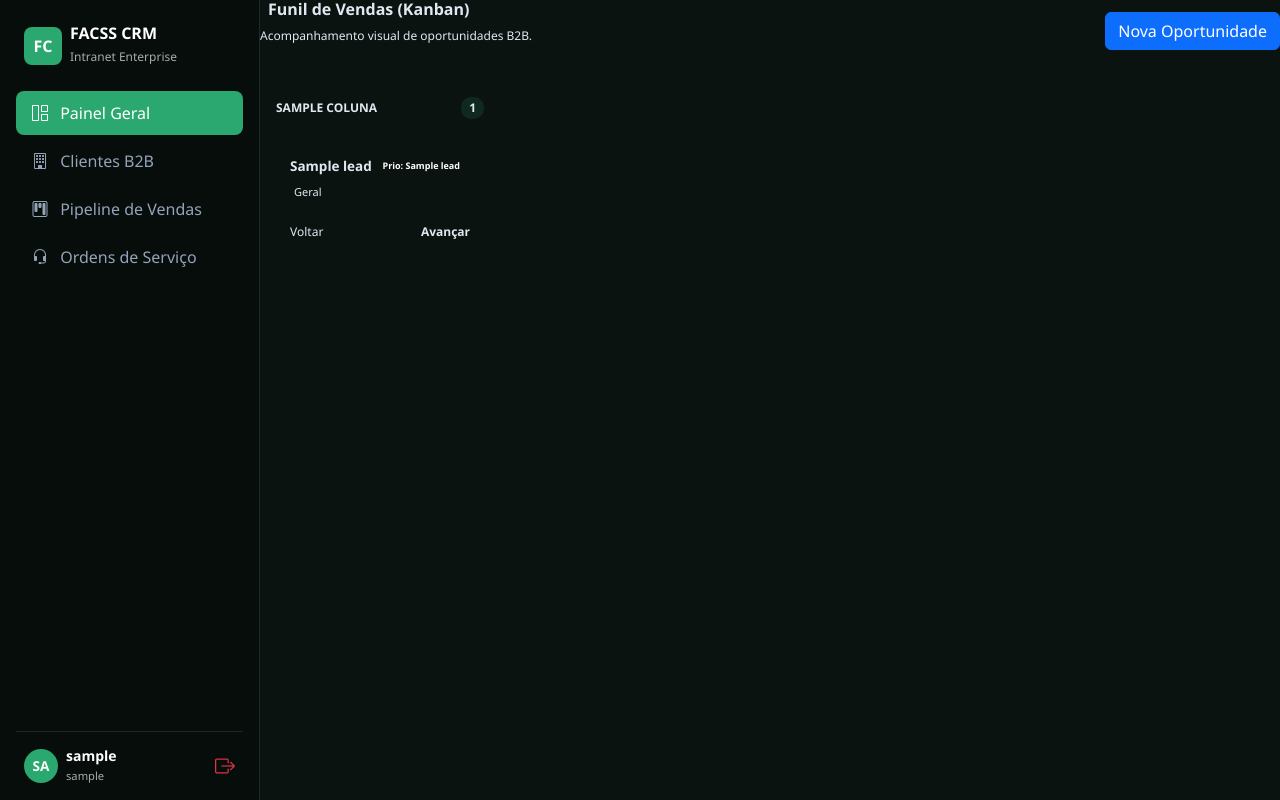
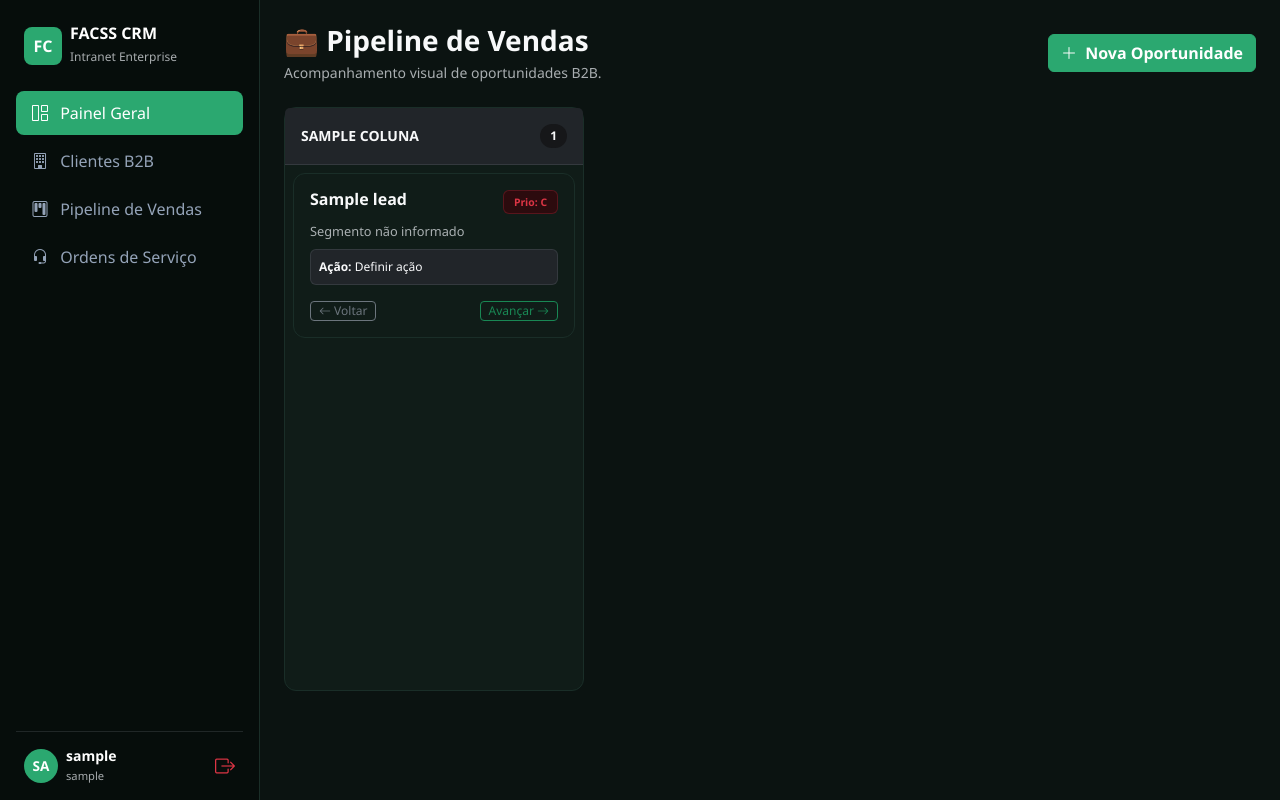
Before and after one commit to fjunioalves-18/facss-crm, a Flask app: template templates/pipeline_kanban.html in a window 1280 px wide. Run offline with Flask 3, Linux system fonts and the light colour scheme; the visitor is signed in with stand-in values (Sample User, id 1); tables that the repository leaves empty hold one stand-in row (values such as "Sample post"); the template is opened without the code that fills it: most values are stand-ins (such as "Sample title", 1, 10 or a date in 2020).

Commit message:
Fix layouts Kanban e scripts Chart.js no Dashboard

```diff
--- a/templates/pipeline_kanban.html
+++ b/templates/pipeline_kanban.html
@@ -1,50 +1,43 @@
 {% extends "base.html" %}
 {% block content %}
-<style>
-    .kanban-board { display: grid; grid-template-columns: repeat(5, 1fr); gap: 16px; overflow-x: auto; padding-bottom: 15px; }
-    .kanban-col { background: var(--bg-sidebar); border: 1px solid var(--border-color); border-radius: 14px; padding: 16px; display: flex; flex-direction: column; gap: 12px; min-width: 240px; }
-    .kanban-col-header { display: flex; justify-content: space-between; align-items: center; padding-bottom: 10px; border-bottom: 1px solid var(--border-color); font-size: 12px; font-weight: 700; color: var(--brand-green); text-transform: uppercase; }
-    .kanban-card { background: var(--bg-card); border: 1px solid var(--border-color); border-radius: 12px; padding: 14px; display: flex; flex-direction: column; gap: 8px; }
-</style>
-
-<div style="display: flex; justify-content: space-between; align-items: center; margin-bottom: 20px;">
+<div class="container-fluid p-4">
+    <div class="d-flex justify-content-between align-items-center mb-4">
         <div>
-        <h3 style="font-size: 16px; font-weight: 700; color: var(--text-main);"><i class="fa-solid fa-filter-circle-dollar" style="color: var(--brand-green); margin-right: 8px;"></i> Funil de Vendas (Kanban)</h3>
-        <p style="font-size: 12px; color: var(--text-muted); margin-top: 4px;">Acompanhamento visual de oportunidades B2B.</p>
+            <h3 class="fw-bold text-light mb-1">💼 Pipeline de Vendas</h3>
+            <p class="text-muted small mb-0">Acompanhamento visual de oportunidades B2B.</p>
         </div>
-    <a href="/novo_lead" class="btn btn-primary"><i class="fa-solid fa-plus"></i> Nova Oportunidade</a>
+        <a href="/novo_lead" class="btn btn-success fw-semibold"><i class="bi bi-plus-lg me-1"></i> Nova Oportunidade</a>
     </div>
 
-<div class="kanban-board">
+    <div class="d-flex gap-3 overflow-auto pb-3" style="min-height: 75vh;">
         {% for coluna, leads in funil.items() %}
-    <div class="kanban-col">
-        <div class="kanban-col-header">
-            <span>{{ coluna }}</span>
-            <span style="background: rgba(43, 168, 112, 0.15); padding: 2px 8px; border-radius: 10px; color: var(--brand-green);">{{ leads|length }}</span>
+        <div class="card bg-dark border-secondary border-opacity-25 flex-shrink-0" style="width: 300px;">
+            <div class="card-header bg-dark border-bottom border-secondary border-opacity-25 d-flex justify-content-between align-items-center p-3">
+                <span class="fw-bold text-light small text-uppercase">{{ coluna }}</span>
+                <span class="badge bg-secondary-subtle text-light rounded-pill">{{ leads|length }}</span>
             </div>
-
-        {% for lead in leads %}
-        <div class="kanban-card">
-            <div style="display: flex; justify-content: space-between; align-items: center;">
-                <strong style="font-size: 13.5px; color: var(--text-main);">{{ lead[2] }}</strong>
-                <span class="badge badge-aberta" style="font-size: 9px;">Prio: {{ lead[1] }}</span>
+            <div class="card-body p-2 d-flex flex-column gap-2 overflow-auto" style="max-height: 70vh;">
+                {% for item in leads %}
+                <div class="card bg-black border-secondary border-opacity-50 p-3">
+                    <div class="d-flex justify-content-between align-items-start mb-2">
+                        <h6 class="fw-bold text-light mb-0">{{ item[2] }}</h6>
+                        <span class="badge bg-danger-subtle text-danger border border-danger border-opacity-25" style="font-size: 0.65rem;">Prio: {{ item[1] or 'C' }}</span>
                     </div>
-
-            <span style="font-size: 11px; color: var(--text-muted);"><i class="fa-solid fa-industry" style="margin-right: 4px;"></i> {{ lead[3] or 'Geral' }}</span>
-
-            {% if lead[7] %}
-            <div style="background: rgba(196, 155, 102, 0.1); border-left: 3px solid var(--brand-gold); padding: 6px 10px; border-radius: 6px; font-size: 11px; color: var(--brand-gold);">
-                <i class="fa-solid fa-clock"></i> <em>{{ lead[7] }}</em>
+                    <p class="text-muted small mb-2" style="font-size: 0.8rem;">{{ item[3] or 'Segmento não informado' }}</p>
+                    <div class="bg-dark p-2 rounded mb-3 border border-secondary border-opacity-25">
+                        <small class="text-light d-block text-truncate" style="font-size: 0.75rem;"><strong>Ação:</strong> {{ item[7] or 'Definir ação' }}</small>
                     </div>
-            {% endif %}
-
-            <div style="display: flex; justify-content: space-between; margin-top: 6px; border-top: 1px solid var(--border-color); padding-top: 8px;">
-                <a href="/mover_lead/{{ lead[0] }}/tras" style="color: var(--text-muted); font-size: 12px; text-decoration: none;"><i class="fa-solid fa-chevron-left"></i> Voltar</a>
-                <a href="/mover_lead/{{ lead[0] }}/frente" style="color: var(--brand-green); font-size: 12px; text-decoration: none; font-weight: 700;">Avançar <i class="fa-solid fa-chevron-right"></i></a>
+                    <div class="d-flex justify-content-between">
+                        <a href="/mover_lead/{{ item[0] }}/voltar" class="btn btn-sm btn-outline-secondary py-0 px-2" style="font-size: 0.75rem;"><i class="bi bi-arrow-left"></i> Voltar</a>
+                        <a href="/mover_lead/{{ item[0] }}/avancar" class="btn btn-sm btn-outline-success py-0 px-2" style="font-size: 0.75rem;">Avançar <i class="bi bi-arrow-right"></i></a>
+                    </div>
+                </div>
+                {% else %}
+                <div class="text-center text-muted py-4 small">Nenhum lead nesta etapa</div>
+                {% endfor %}
             </div>
         </div>
         {% endfor %}
     </div>
-    {% endfor %}
 </div>
 {% endblock %}
```
Also changed, not shown: templates/dashboard.html (added, +106 -0 lines). Lines whose indentation alone changed are shown as unchanged.
